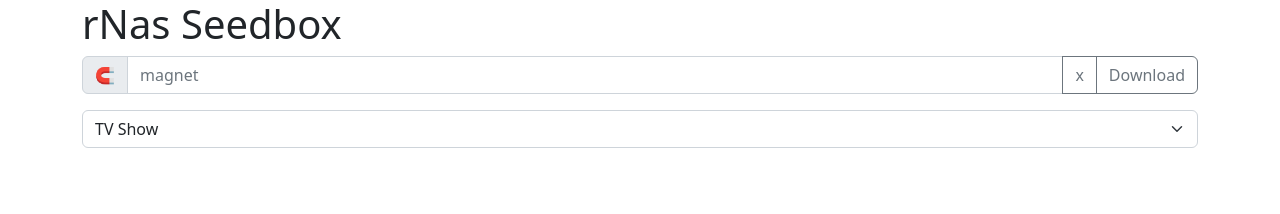
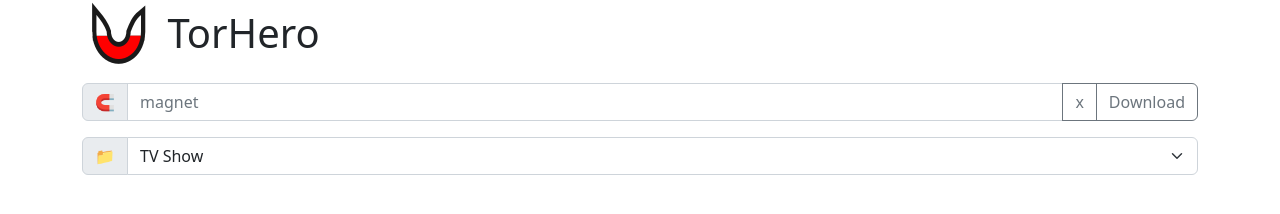
Before and after one commit to upkanet/torhero, a website: page public/index.htm in a window 1280 px wide. Drawn offline with nearby package versions, Linux system fonts and the light colour scheme; no server answers.

Commit message:
feat:global

```diff
--- a/public/index.htm
+++ b/public/index.htm
@@ -5,7 +5,13 @@
     <meta charset="UTF-8">
     <meta http-equiv="X-UA-Compatible" content="IE=edge">
     <meta name="viewport" content="width=device-width, initial-scale=1.0">
-    <title>rNas Seedbox</title>
+    <!-- Apple Homescreen -->
+    <meta name="apple-mobile-web-app-capable" content="yes">
+    <meta name="apple-mobile-web-app-status-bar-style" content="black-translucent">
+    <link rel="apple-touch-icon" href="img/apple-touch-icon.png">
+
+    <link rel="icon" type="image/png" href="img/favicon.png" />
+    <title>TorHero Seedbox</title>
     <link href="https://cdn.jsdelivr.net/npm/bootstrap@5.2.0/dist/css/bootstrap.min.css" rel="stylesheet"
         integrity="sha384-gH2yIJqKdNHPEq0n4Mqa/HGKIhSkIHeL5AyhkYV8i59U5AR6csBvApHHNl/vI1Bx" crossorigin="anonymous">
     <link rel="stylesheet" href="css/style.css">
@@ -13,17 +19,20 @@
 
 <body>
     <div class="container">
-        <h1>rNas Seedbox</h1>
+        <h1><img src="img/logo.png" alt="TorHero"> TorHero</h1>
         <div class="input-group mb-3">
             <span class="input-group-text">🧲</span>
             <input type="text" class="form-control" placeholder="magnet">
             <button class="btn btn-outline-secondary btn-clear" type="button">x</button>
             <button class="btn btn-outline-secondary btn-dl" type="button">Download</button>
         </div>
-        <select id="folder" class="form-select">
-            <option selected value="series">TV Show</option>
-            <option value="movies">Movie</option>
-        </select>
+        <div class="input-group">
+            <span class="input-group-text">📁</span>
+            <select id="folder" class="form-select">
+                <option selected value="series">TV Show</option>
+                <option value="movies">Movie</option>
+            </select>
+        </div>
         <div id="torlist">
 
         </div>
```
Also changed, not shown: package.json (+4 -3 lines), bin/global.mjs (added), public/img/apple-touch-icon.png (added), public/img/favicon.png (added), public/img/logo.png (added), public/img/logo.svg (added), 1 other file.
